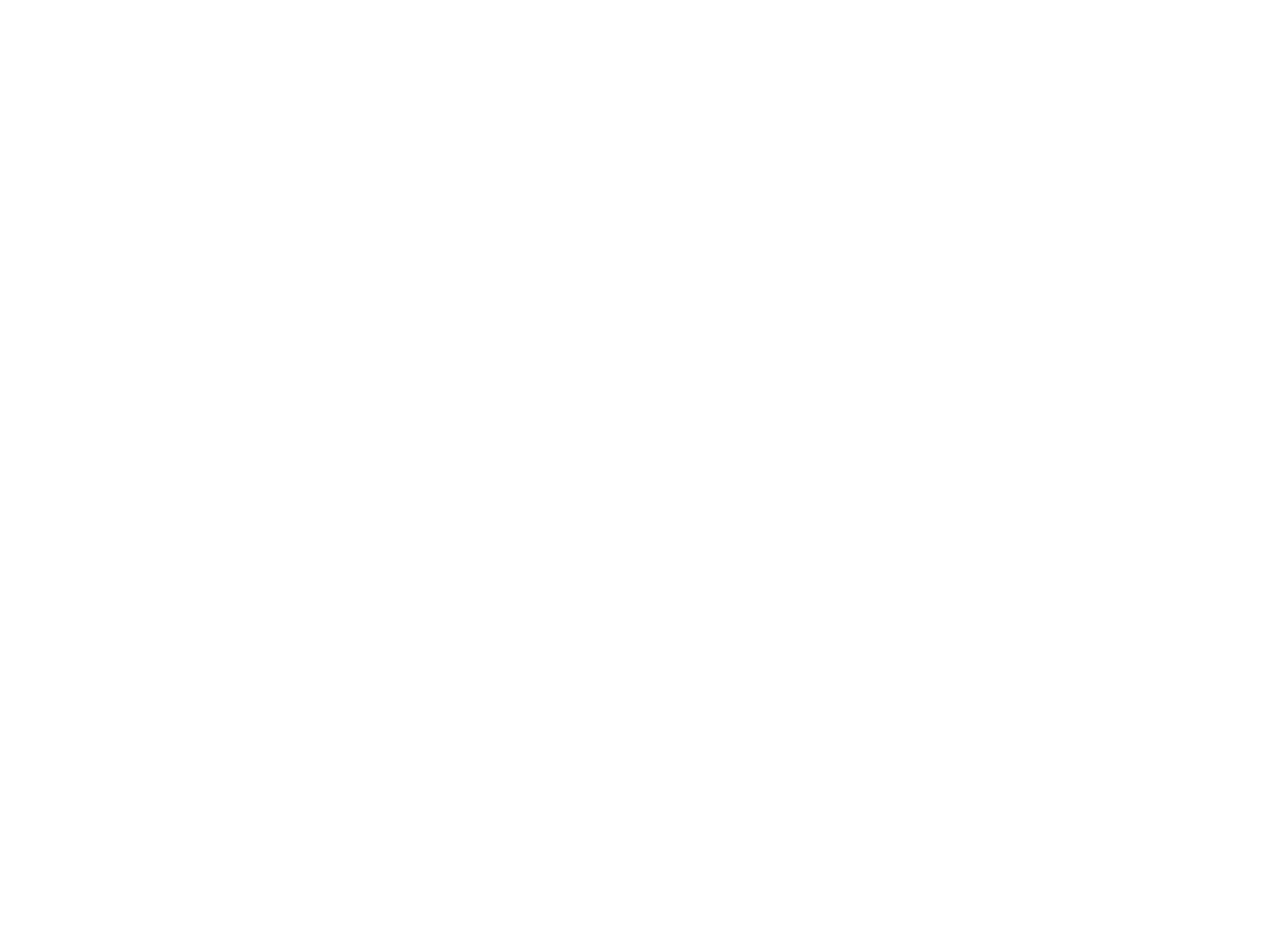
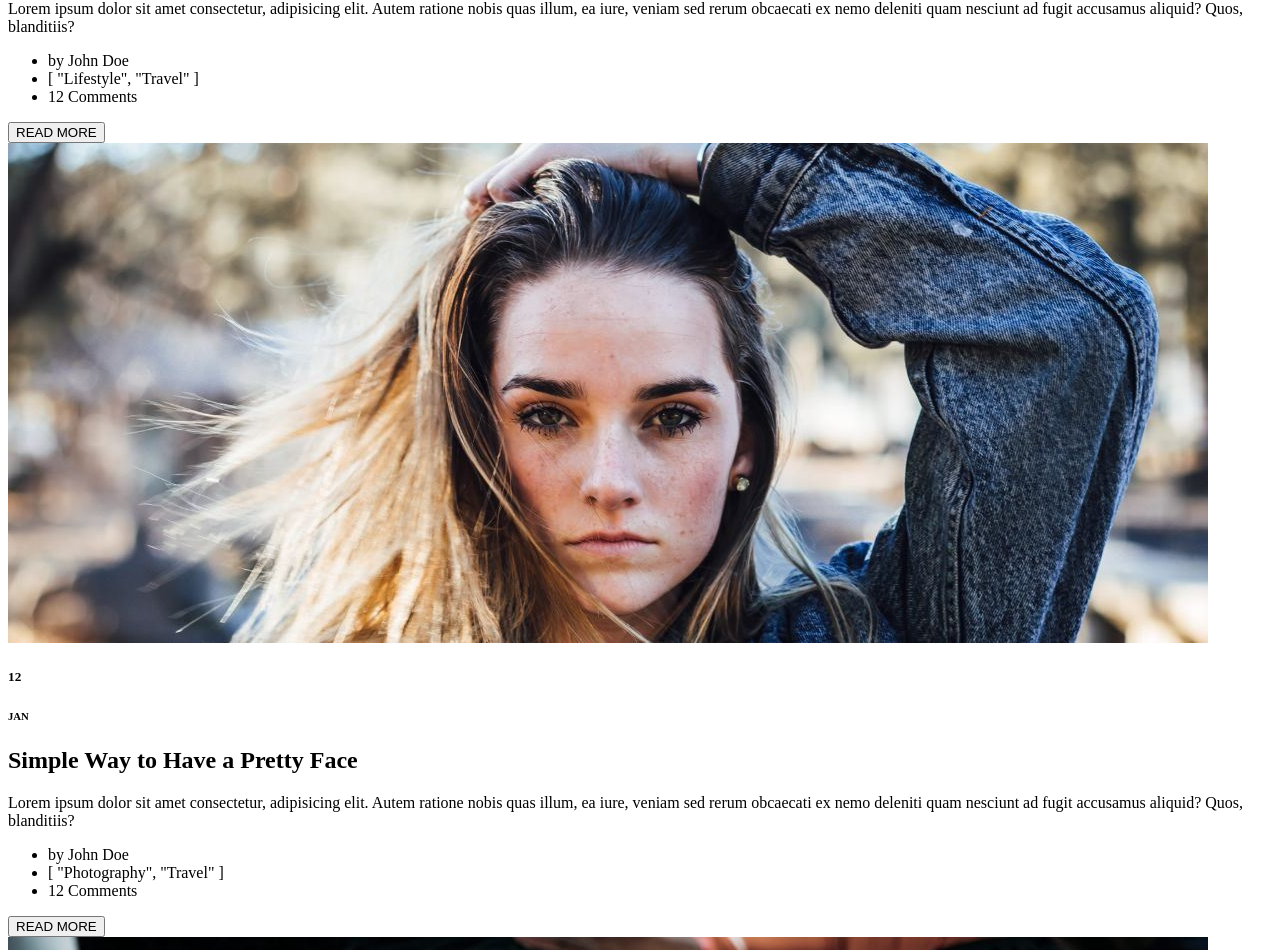
Before and after one commit to maldrek3103/proj-html-vuejs, a Vue app: page / in a window 1280 px wide. Shown: the part 11050-12000 px from the top of the page. Before the commit the page ends 10425 px from the top, so only its background shows below. Built offline with nearby package versions, Linux system fonts and the light colour scheme.

Commit message:
Made main-preview for posts, added pagination links

```diff
--- a/src/components/Main.vue
+++ b/src/components/Main.vue
@@ -67,9 +67,41 @@
           </li>
         </ul>
       </nav>
-      <div>
-        <img src="" alt="" />
+      <div id="card-post" v-for="(post, index) in mainPosts" :key="index">
+        <img :src="post.img" alt="" />
+        <span id="publish-date">
+          <h5>{{ post.date.day }}</h5>
+          <h6>{{ post.date.month }}</h6>
+        </span>
+        <h2>{{ post.title }}</h2>
+        <p>
+          {{ post.description }}
+        </p>
+        <ul>
+          <li>by {{ post.author }}</li>
+          <li>{{ post.category }}</li>
+          <li>{{ post.comments }}</li>
+        </ul>
+        <button>READ MORE</button>
       </div>
+      <!-- PAGINATION -->
+      <nav>
+        <ul class="pagination">
+          <li>
+            <a href="#">
+              <span>&laquo;</span>
+            </a>
+          </li>
+          <li><a href="#">1</a></li>
+          <li><a href="#">2</a></li>
+          <li><a href="#">3</a></li>
+          <li>
+            <a href="#">
+              <span>&raquo;</span>
+            </a>
+          </li>
+        </ul>
+      </nav>
     </section>
   </div>
 </template>
@@ -180,6 +212,66 @@
           date: "January 12, 2019",
         },
       ],
+      mainPosts: [
+        {
+          img: [require("../assets/images/blog-54.jpg")],
+          date: { day: "12", month: "JAN" },
+          title: "How To Make Friends as a Grown-Up",
+          description:
+            "Lorem ipsum dolor sit amet consectetur, adipisicing elit. Autem ratione nobis quas illum, ea iure, veniam sed rerum obcaecati ex nemo deleniti quam nesciunt ad fugit accusamus aliquid? Quos, blanditiis?",
+
+          author: "John Doe",
+          category: ["Lifestyle", "Travel"],
+          comments: "12 Comments",
+        },
+        {
+          img: [require("../assets/images/blog-55 (1).jpg")],
+          date: { day: "12", month: "JAN" },
+          title: "Simple Way to Have a Pretty Face",
+          description:
+            "Lorem ipsum dolor sit amet consectetur, adipisicing elit. Autem ratione nobis quas illum, ea iure, veniam sed rerum obcaecati ex nemo deleniti quam nesciunt ad fugit accusamus aliquid? Quos, blanditiis?",
+          author: "John Doe",
+          category: ["Photography", "Travel"],
+          comments: "12 Comments",
+        },
+        {
+          img: [require("../assets/images/blog-56 (1).jpg")],
+          date: { day: "12", month: "JAN" },
+          title: "Ranking the greatest players in basketball",
+          description:
+            "Lorem ipsum dolor sit amet consectetur, adipisicing elit. Autem ratione nobis quas illum, ea iure, veniam sed rerum obcaecati ex nemo deleniti quam nesciunt ad fugit accusamus aliquid? Quos, blanditiis?",
+          author: "John Doe",
+          category: ["Sport", "Business"],
+          comments: "12 Comments",
+        },
+        {
+          img: [require("../assets/images/blog-58 (1).jpg")],
+          date: { day: "12", month: "JAN" },
+          title: "Top Camper Trailer Towing Tips",
+          description:
+            "Lorem ipsum dolor sit amet consectetur, adipisicing elit. Autem ratione nobis quas illum, ea iure, veniam sed rerum obcaecati ex nemo deleniti quam nesciunt ad fugit accusamus aliquid? Quos, blanditiis?",
+          author: "John Doe",
+          category: ["Travel", "Lifestyle"],
+          comments: "12 Comments",
+        },
+        {
+          img: [
+            require("../assets/images/blog-13.jpg"),
+            require("../assets/images/blog-16.jpg"),
+            require("../assets/images/blog-20.jpg"),
+            require("../assets/images/blog-23.jpg"),
+            require("../assets/images/blog-29.jpg"),
+            require("../assets/images/blog-40.jpg"),
+          ],
+          date: { day: "8", month: "JAN" },
+          title: "10 Best Travel Tips After 5 Years Traveling The World",
+          description:
+            "Lorem ipsum dolor sit amet consectetur, adipisicing elit. Autem ratione nobis quas illum, ea iure, veniam sed rerum obcaecati ex nemo deleniti quam nesciunt ad fugit accusamus aliquid? Quos, blanditiis?",
+          author: "John Doe",
+          category: ["Travel", "Lifestyle"],
+          comments: "12 Comments",
+        },
+      ],
     };
   },
 };
```
Also changed, not shown: 15 other files (tests, documents, lock files or other folders).
